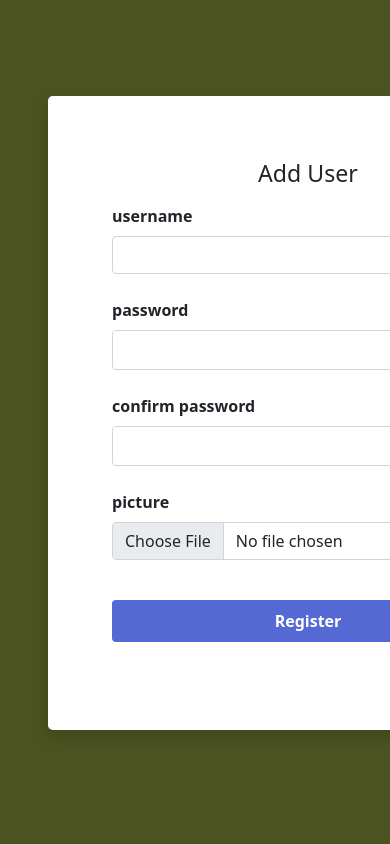
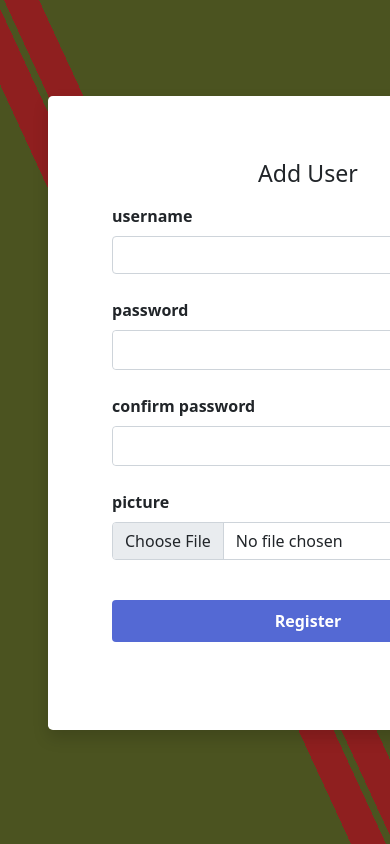
Before and after one commit to yuvalgrofman/Soldier_Tracker, a React (Create React App) app in the folder web-client/: page /Settings/AddUser in a window 390 px wide. Shown: the top 844 px of the page. Built offline with nearby package versions, Linux system fonts and the light colour scheme.

Commit message:
simple responsive diagonal background

```diff
--- a/web-client/src/index.css
+++ b/web-client/src/index.css
@@ -72,8 +72,25 @@
 }
 
 /* Global Settings */
+:root {
+    --diag-ang: 45deg;
+}
+
+html{
+    height: 100%;
+}
+
 body {
-    background-color: #4B5320;
+    --background-col: #4B5320;
+    --diagonal-col: #8f1f1f;
+    /*background-color: #4B5320;*/
+    background: linear-gradient(var(--diag-ang), var(--background-col) 45%,
+                                        var(--diagonal-col) 45% 49.5%,
+                                        var(--background-col) 49.5% 50.5%,
+                                        var(--diagonal-col) 50.5% 55%,
+                                        var(--background-col) 55%);
+    background-repeat: no-repeat;
+    background-size:100vw;
 }
 
 .btn:focus, .btn-close:focus {
--- a/web-client/src/index.js
+++ b/web-client/src/index.js
@@ -4,6 +4,30 @@ import App from './App';
 import './index.css';
 
 const root = ReactDOM.createRoot(document.getElementById("root"));
+const rootb = document.documentElement;
+
+//base angle for diagonal based on window size
+let baseDiagonalAngle = Math.atan(window.innerHeight / window.innerWidth);
+let mouseAngDiv = 0;
+let diagonalAngle = baseDiagonalAngle + mouseAngDiv;
+rootb.style.setProperty("--diag-ang", diagonalAngle + "rad");
+window.addEventListener('resize', evt => {
+    baseDiagonalAngle = Math.atan(window.innerHeight / window.innerWidth);
+    diagonalAngle = baseDiagonalAngle + mouseAngDiv;
+    rootb.style.setProperty("--diag-ang", diagonalAngle + "rad");
+})
+
+//angle shift based on mouse position
+document.addEventListener("mousemove", evt => {
+    let x = (evt.clientX / window.innerWidth);
+    let y = (evt.clientY / window.innerHeight);
+    let mouseAng = Math.atan(y / x);
+    mouseAngDiv = mouseAng / 50;
+    diagonalAngle = baseDiagonalAngle + mouseAngDiv;
+    console.log("x:", x ,"y:",y,"ang",mouseAng);
+    rootb.style.setProperty("--diag-ang", diagonalAngle + "rad");
+})
+
 root.render(
     <React.StrictMode>
         <App />
```
